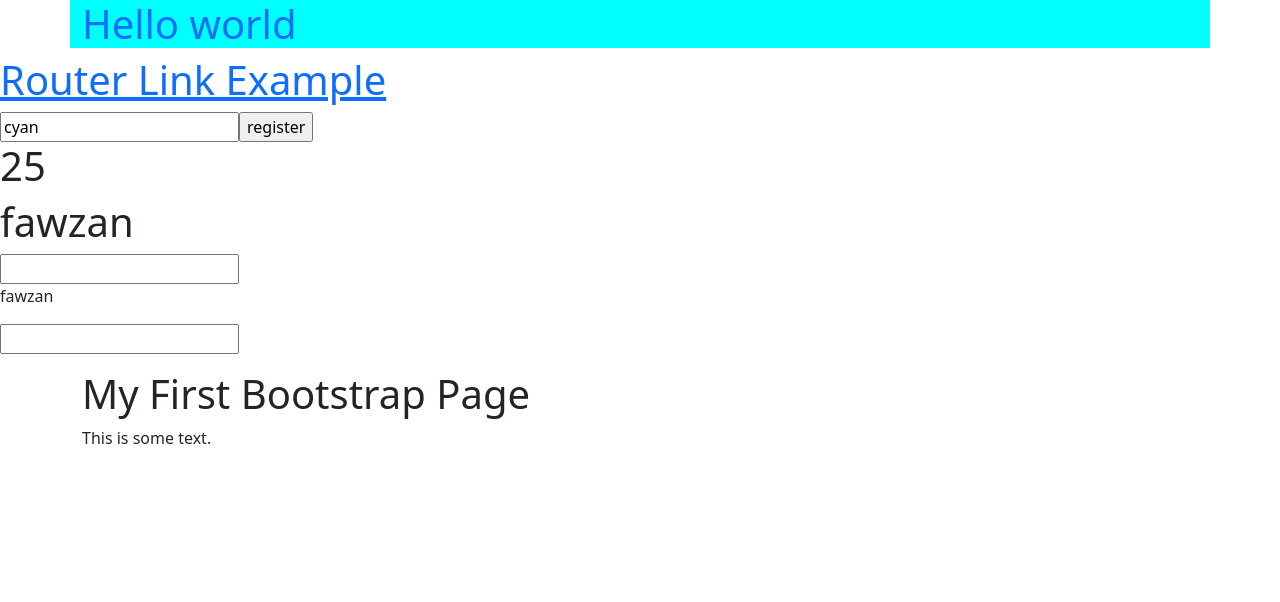
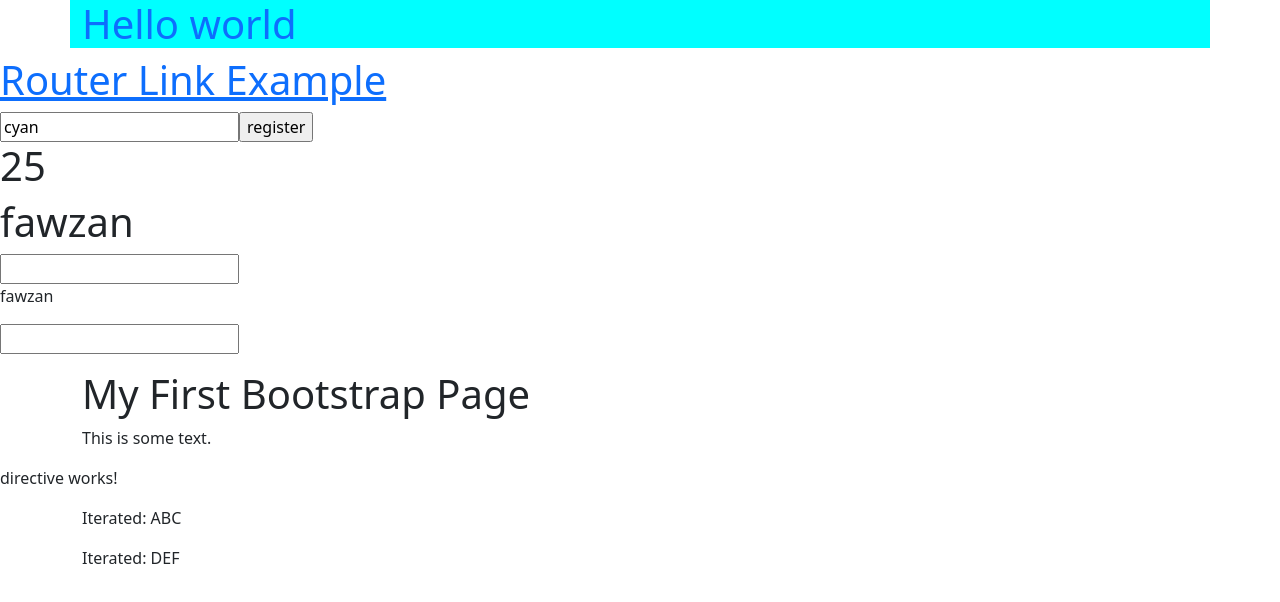
Before and after one commit to fawzanoachira/Angular-Tutorials, an Angular app in the folder angular-basics/: page / in a window 1280 px wide. Shown: the top 602 px of the page. Built offline with nearby package versions, Linux system fonts and the light colour scheme.

Commit message:
directives example

```diff
--- a/angular-basics/src/app/app.component.html
+++ b/angular-basics/src/app/app.component.html
@@ -1,5 +1,3 @@
-
-
 <h1 [style.backgroundColor]="backgroundColor" class="container text-primary">Hello world</h1>
 <h1><a routerLink="first">Router Link Example</a></h1>
 <input type="text" [value]="backgroundColor" [placeholder]="placeHolder">
@@ -21,6 +19,7 @@
 
 <router-outlet></router-outlet>
 <!-- <app-first></app-first> -->
+ <app-directive></app-directive>
 <!--
 Data Binding
     1. Interpolation
--- a/angular-basics/src/app/app.module.ts
+++ b/angular-basics/src/app/app.module.ts
@@ -5,11 +5,13 @@ import { AppRoutingModule } from './app-routing.module';
 import { AppComponent } from './app.component';
 import { FirstComponent } from './first/first.component';
 import { FormsModule } from '@angular/forms';
+import { DirectiveComponent } from './directive/directive.component';
 
 @NgModule({
   declarations: [
     AppComponent,
-    FirstComponent
+    FirstComponent,
+    DirectiveComponent
   ],
   imports: [
     BrowserModule,
--- /dev/null
+++ b/angular-basics/src/app/directive/directive.component.html
@@ -0,0 +1,4 @@
+<p>directive works!</p>
+<div class="container" *ngFor="let name of names">
+    <p>Iterated: {{name}}</p>
+</div>
--- /dev/null
+++ b/angular-basics/src/app/directive/directive.component.ts
@@ -0,0 +1,10 @@
+import { Component } from '@angular/core';
+
+@Component({
+  selector: 'app-directive',
+  templateUrl: './directive.component.html',
+  styleUrls: ['./directive.component.css']
+})
+export class DirectiveComponent {
+    public names:string[] = ["ABC", "DEF"];
+}
--- a/angular-basics/src/index.html
+++ b/angular-basics/src/index.html
@@ -9,6 +9,7 @@
 </head>
 <body>
   <app-root></app-root>
-  <app-first></app-first>
+  <!-- <app-first></app-first> -->
+  <app-directive></app-directive>
 </body>
 </html>
```
Also changed, not shown: angular-basics/src/app/directive/directive.component.css (added), 2 other files (tests, documents, lock files or other folders).
